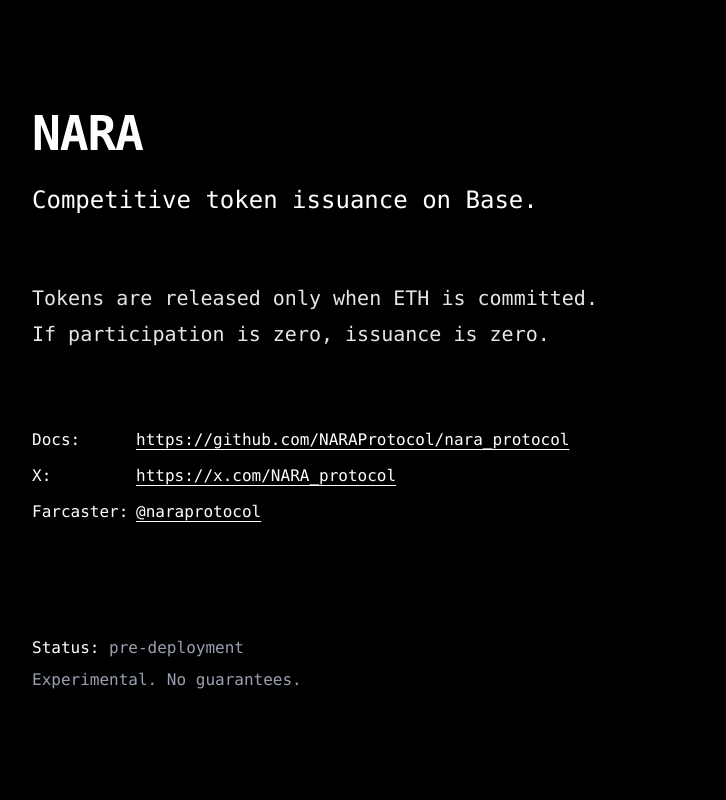
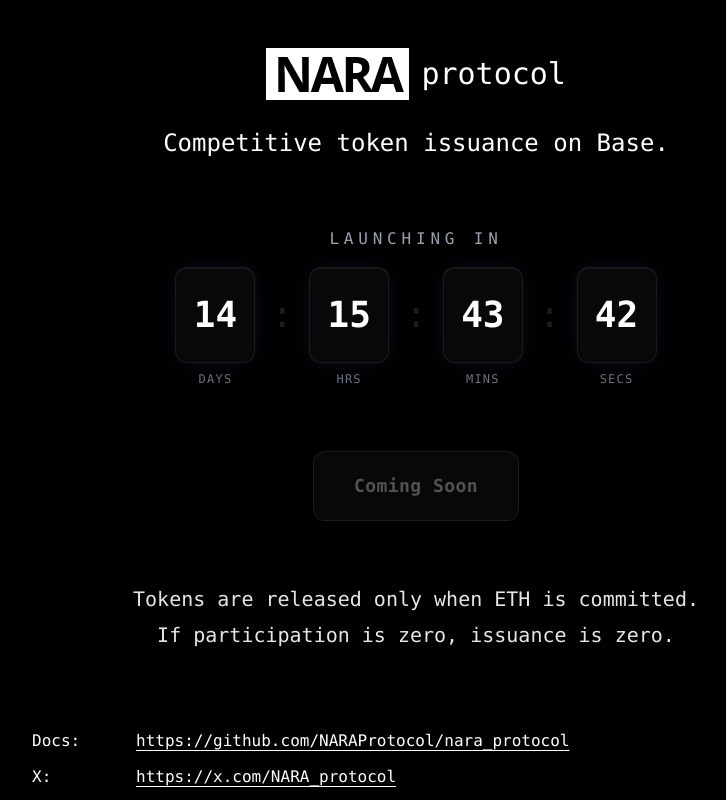
Before and after one commit to NARAProtocol/nara_protocol_ui, a React (Vite) app: page / in a window 1280 px wide. Shown: the top 800 px of the page, without its empty margins (224-950 px from the left). Built offline with nearby package versions, Linux system fonts and the light colour scheme.

Commit message:
feat: add countdown timer and dApp button, update styling

```diff
--- a/src/App.tsx
+++ b/src/App.tsx
@@ -1,5 +1,12 @@
 import React from 'react';
 import { LinkItem } from './types';
+import { CountdownTimer } from './components/CountdownTimer';
+import { DAppButton } from './components/DAppButton';
+import { useCountdown } from './hooks/useCountdown';
+
+// Launch: January 28, 2026 at 15:00 Lithuanian time (EET, UTC+2)
+const LAUNCH_DATE = new Date('2026-01-28T15:00:00+02:00');
+const DAPP_URL = 'https://www.naraprotocol.com';
 
 const LINKS: LinkItem[] = [
   {
@@ -34,22 +41,41 @@
 );
 
 const App = () => {
+  const { isComplete } = useCountdown(LAUNCH_DATE);
+
   return (
     <main className="min-h-screen w-full flex flex-col justify-center items-center p-6 md:p-12 font-mono selection:bg-white selection:text-black">
-      <div className="max-w-3xl w-full space-y-16">
+      <div className="max-w-3xl w-full space-y-12 md:space-y-16">
 
         {/* Header Section */}
-        <header className="space-y-6">
-          <h1 className="text-4xl md:text-5xl font-bold tracking-tight">
-            NARA
-          </h1>
-          <p className="text-xl md:text-2xl leading-relaxed">
+        <header className="space-y-4 md:space-y-6 text-center select-none cursor-default">
+          <div className="flex justify-center items-center gap-3">
+            <h1 className="flex items-center">
+              <span className="bg-white text-black px-2 py-0.5 text-4xl md:text-5xl font-bold tracking-tighter font-sans">
+                NARA
+              </span>
+              <span className="text-white text-2xl md:text-3xl font-mono lowercase pl-3">
+                protocol
+              </span>
+            </h1>
+          </div>
+          <p className="text-xl md:text-2xl leading-relaxed font-mono">
             Competitive token issuance on Base.
           </p>
         </header>
 
+        {/* Countdown Timer Section */}
+        <section className="flex justify-center">
+          <CountdownTimer targetDate={LAUNCH_DATE} />
+        </section>
+
+        {/* CTA Button Section */}
+        <section className="flex justify-center">
+          <DAppButton href={DAPP_URL} isEnabled={isComplete} />
+        </section>
+
         {/* Core Mechanics Section */}
-        <section className="space-y-2 text-lg md:text-xl opacity-90">
+        <section className="space-y-2 text-lg md:text-xl opacity-90 text-center">
           <p>Tokens are released only when ETH is committed.</p>
           <p>If participation is zero, issuance is zero.</p>
         </section>
@@ -62,9 +88,9 @@
         </section>
 
         {/* Footer Status Section */}
-        <footer className="pt-12 space-y-2 text-sm md:text-base text-gray-400">
+        <footer className="pt-8 md:pt-12 space-y-2 text-sm md:text-base text-gray-400">
           <p>
-            <span className="text-white">Status:</span> pre-deployment
+            <span className="text-white">Status:</span> {isComplete ? 'Live' : 'pre-deployment'}
           </p>
           <p>
             Experimental. No guarantees.
--- /dev/null
+++ b/src/components/CountdownTimer.tsx
@@ -0,0 +1,61 @@
+import React from 'react';
+import { useCountdown, TimeRemaining } from '../hooks/useCountdown';
+
+interface CountdownTimerProps {
+  targetDate: Date;
+  className?: string;
+}
+
+interface TimeUnitProps {
+  value: number;
+  label: string;
+  isLast?: boolean;
+}
+
+const TimeUnit: React.FC<TimeUnitProps> = ({ value, label, isLast = false }) => (
+  <div className="flex flex-col items-center">
+    <div className="time-unit-container">
+      <span className="time-unit-value">
+        {value.toString().padStart(2, '0')}
+      </span>
+    </div>
+    <span className="time-unit-label">{label}</span>
+    {!isLast && <span className="time-separator" aria-hidden="true" />}
+  </div>
+);
+
+const TimeSeparator: React.FC = () => (
+  <div className="time-colon" aria-hidden="true">:</div>
+);
+
+export const CountdownTimer: React.FC<CountdownTimerProps> = ({
+  targetDate,
+  className = ''
+}) => {
+  const time: TimeRemaining = useCountdown(targetDate);
+
+  if (time.isComplete) {
+    return (
+      <div className={`countdown-complete ${className}`}>
+        <span className="launch-text">PROTOCOL LIVE</span>
+      </div>
+    );
+  }
+
+  return (
+    <div className={`countdown-timer ${className}`}>
+      <div className="countdown-label">Launching In</div>
+      <div className="countdown-display">
+        <TimeUnit value={time.days} label="DAYS" />
+        <TimeSeparator />
+        <TimeUnit value={time.hours} label="HRS" />
+        <TimeSeparator />
+        <TimeUnit value={time.minutes} label="MINS" />
+        <TimeSeparator />
+        <TimeUnit value={time.seconds} label="SECS" isLast />
+      </div>
+    </div>
+  );
+};
+
+export default CountdownTimer;
--- /dev/null
+++ b/src/components/DAppButton.tsx
@@ -0,0 +1,40 @@
+import React from 'react';
+
+interface DAppButtonProps {
+  href: string;
+  isEnabled: boolean;
+  className?: string;
+}
+
+export const DAppButton: React.FC<DAppButtonProps> = ({
+  href,
+  isEnabled,
+  className = ''
+}) => {
+  if (!isEnabled) {
+    return (
+      <button
+        className={`dapp-button dapp-button--disabled ${className}`}
+        disabled
+        aria-label="App launching soon"
+      >
+        <span className="dapp-button-text">Coming Soon</span>
+      </button>
+    );
+  }
+
+  return (
+    <a
+      href={href}
+      target="_blank"
+      rel="noopener noreferrer"
+      className={`dapp-button dapp-button--active ${className}`}
+      aria-label="Enter the NARA app"
+    >
+      <span className="dapp-button-text">Enter App</span>
+      <span className="dapp-button-arrow" aria-hidden="true">→</span>
+    </a>
+  );
+};
+
+export default DAppButton;
--- /dev/null
+++ b/src/hooks/useCountdown.ts
@@ -0,0 +1,73 @@
+import { useState, useEffect, useCallback } from 'react';
+
+interface TimeRemaining {
+  days: number;
+  hours: number;
+  minutes: number;
+  seconds: number;
+  isComplete: boolean;
+  totalSeconds: number;
+}
+
+/**
+ * Custom hook for countdown timer functionality
+ * @param targetDate - Target date to count down to
+ * @returns TimeRemaining object with days, hours, minutes, seconds, and completion status
+ */
+export function useCountdown(targetDate: Date): TimeRemaining {
+  const calculateTimeRemaining = useCallback((): TimeRemaining => {
+    const now = new Date().getTime();
+    const target = targetDate.getTime();
+    const difference = target - now;
+
+    if (difference <= 0) {
+      return {
+        days: 0,
+        hours: 0,
+        minutes: 0,
+        seconds: 0,
+        isComplete: true,
+        totalSeconds: 0,
+      };
+    }
+
+    const totalSeconds = Math.floor(difference / 1000);
+    const days = Math.floor(difference / (1000 * 60 * 60 * 24));
+    const hours = Math.floor((difference % (1000 * 60 * 60 * 24)) / (1000 * 60 * 60));
+    const minutes = Math.floor((difference % (1000 * 60 * 60)) / (1000 * 60));
+    const seconds = Math.floor((difference % (1000 * 60)) / 1000);
+
+    return {
+      days,
+      hours,
+      minutes,
+      seconds,
+      isComplete: false,
+      totalSeconds,
+    };
+  }, [targetDate]);
+
+  const [timeRemaining, setTimeRemaining] = useState<TimeRemaining>(calculateTimeRemaining);
+
+  useEffect(() => {
+    // Update immediately
+    setTimeRemaining(calculateTimeRemaining());
+
+    // Update every second
+    const interval = setInterval(() => {
+      const remaining = calculateTimeRemaining();
+      setTimeRemaining(remaining);
+
+      // Clear interval when countdown is complete
+      if (remaining.isComplete) {
+        clearInterval(interval);
+      }
+    }, 1000);
+
+    return () => clearInterval(interval);
+  }, [calculateTimeRemaining]);
+
+  return timeRemaining;
+}
+
+export type { TimeRemaining };
--- a/src/index.css
+++ b/src/index.css
@@ -3,8 +3,158 @@
 :root {
   background-color: #000000;
   color: #ffffff;
+  --glow-primary: rgba(99, 102, 241, 0.5);
+  --glow-secondary: rgba(139, 92, 246, 0.4);
+  --glass-bg: rgba(255, 255, 255, 0.03);
+  --glass-border: rgba(255, 255, 255, 0.08);
 }
 
 body {
   @apply bg-black text-white antialiased;
 }
+
+/* ================================
+   COUNTDOWN TIMER STYLES
+   ================================ */
+
+.countdown-timer {
+  @apply flex flex-col items-center gap-4;
+}
+
+.countdown-label {
+  @apply text-sm md:text-base uppercase tracking-[0.3em] text-gray-400 font-medium;
+}
+
+.countdown-display {
+  @apply flex items-start gap-2 md:gap-4;
+}
+
+.countdown-complete {
+  @apply flex items-center justify-center py-6;
+}
+
+.launch-text {
+  @apply text-2xl md:text-3xl font-bold tracking-wider;
+  background: linear-gradient(135deg, #6366f1, #8b5cf6, #a855f7);
+  -webkit-background-clip: text;
+  -webkit-text-fill-color: transparent;
+  background-clip: text;
+  animation: pulse-glow 2s ease-in-out infinite;
+}
+
+/* Time Unit Container */
+.time-unit-container {
+  @apply relative flex items-center justify-center;
+  @apply w-14 h-16 md:w-20 md:h-24;
+  @apply rounded-lg md:rounded-xl;
+  background: var(--glass-bg);
+  border: 1px solid var(--glass-border);
+  backdrop-filter: blur(10px);
+  box-shadow:
+    0 0 20px rgba(99, 102, 241, 0.1),
+    inset 0 1px 0 rgba(255, 255, 255, 0.05);
+}
+
+.time-unit-value {
+  @apply text-2xl md:text-4xl font-bold tabular-nums;
+  font-variant-numeric: tabular-nums;
+}
+
+.time-unit-label {
+  @apply mt-2 text-[10px] md:text-xs uppercase tracking-widest text-gray-500;
+}
+
+/* Colon Separator */
+.time-colon {
+  @apply text-2xl md:text-4xl font-light text-gray-600;
+  @apply self-center -mt-6;
+  animation: blink 1s ease-in-out infinite;
+}
+
+@keyframes blink {
+  0%, 100% { opacity: 1; }
+  50% { opacity: 0.3; }
+}
+
+@keyframes pulse-glow {
+  0%, 100% {
+    filter: drop-shadow(0 0 10px rgba(139, 92, 246, 0.5));
+  }
+  50% {
+    filter: drop-shadow(0 0 20px rgba(139, 92, 246, 0.8));
+  }
+}
+
+/* ================================
+   DAPP BUTTON STYLES
+   ================================ */
+
+.dapp-button {
+  @apply relative inline-flex items-center justify-center gap-2;
+  @apply px-8 py-4 md:px-10 md:py-5;
+  @apply text-base md:text-lg font-semibold tracking-wide;
+  @apply rounded-xl;
+  @apply transition-all duration-300 ease-out;
+  @apply no-underline;
+}
+
+.dapp-button--disabled {
+  @apply cursor-not-allowed;
+  background: var(--glass-bg);
+  border: 1px solid var(--glass-border);
+  color: rgba(255, 255, 255, 0.3);
+}
+
+.dapp-button--active {
+  background: linear-gradient(135deg, #4f46e5, #7c3aed);
+  border: 1px solid rgba(255, 255, 255, 0.1);
+  color: white;
+  box-shadow:
+    0 0 30px rgba(99, 102, 241, 0.3),
+    0 10px 40px rgba(124, 58, 237, 0.2);
+}
+
+.dapp-button--active:hover {
+  transform: translateY(-2px) scale(1.02);
+  box-shadow:
+    0 0 40px rgba(99, 102, 241, 0.5),
+    0 15px 50px rgba(124, 58, 237, 0.3);
+}
+
+.dapp-button--active:active {
+  transform: translateY(0) scale(0.98);
+}
+
+.dapp-button-text {
+  @apply relative z-10;
+}
+
+.dapp-button-arrow {
+  @apply relative z-10 transition-transform duration-300;
+}
+
+.dapp-button--active:hover .dapp-button-arrow {
+  transform: translateX(4px);
+}
+
+/* Animated gradient border for active button */
+.dapp-button--active::before {
+  content: '';
+  @apply absolute inset-0 rounded-xl;
+  background: linear-gradient(135deg, #6366f1, #8b5cf6, #a855f7, #6366f1);
+  background-size: 300% 300%;
+  animation: gradient-shift 3s ease infinite;
+  z-index: -1;
+  opacity: 0;
+  transition: opacity 0.3s ease;
+}
+
+.dapp-button--active:hover::before {
+  opacity: 0.5;
+}
+
+@keyframes gradient-shift {
+  0% { background-position: 0% 50%; }
+  50% { background-position: 100% 50%; }
+  100% { background-position: 0% 50%; }
+}
```
